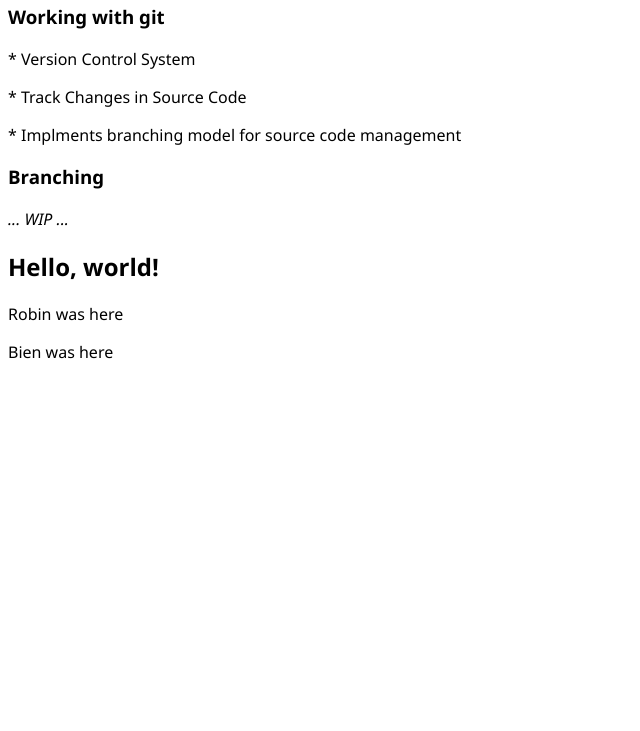
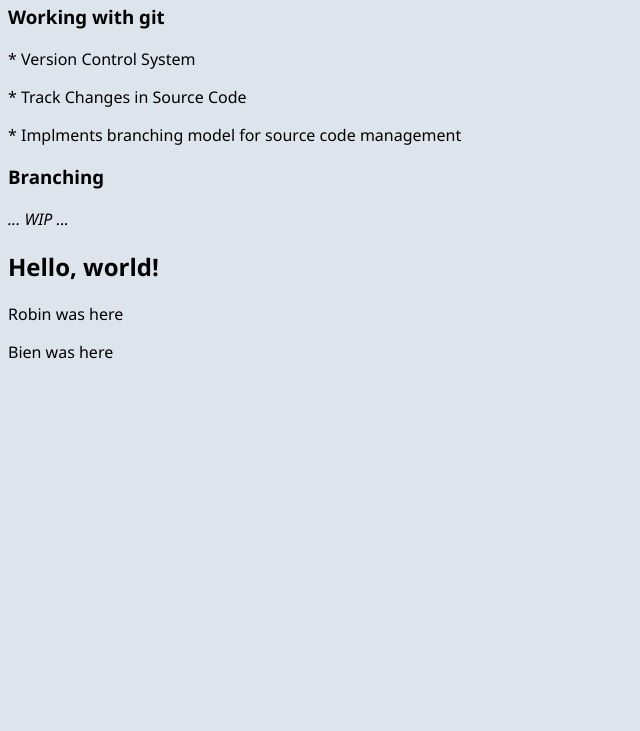
Before and after one commit to skyant83/gitWorkshop, a plain HTML site: page index.html in a window 1280 px wide. Shown: the part 69-800 px from the top of the page, without its empty margins (0-640 px from the left). Drawn offline with Linux system fonts and the light colour scheme.

Commit message:
fix css typo

```diff
--- a/css/main.css
+++ b/css/main.css
@@ -1,5 +1,5 @@
 /* Insert your CSS code here */
 body {
     font-family: 'Segoe UI', Tahoma, Geneva, Verdana, sans-serif;
-    backgroun-color: #dee4ec;
+    background-color: #dee4ec;
 }
```
